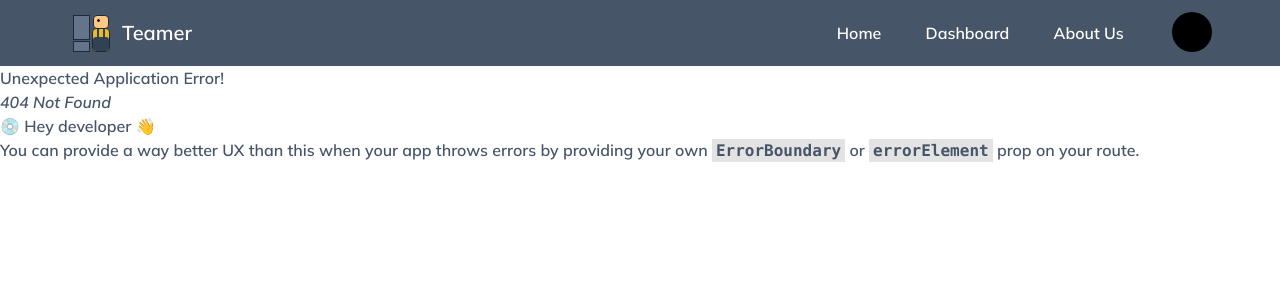
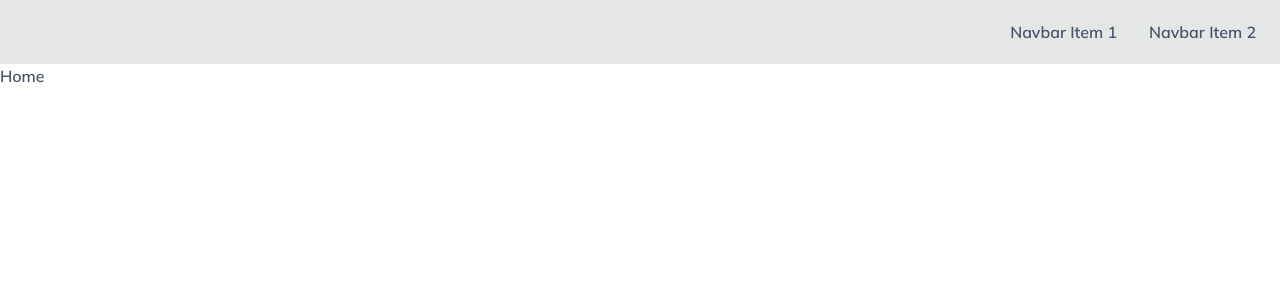
Before and after one commit to ProyectoIntegradoOrganizationalApp/Front-End, a React (Vite) app: page / in a window 1280 px wide. Before the commit this address had no page. Shown: the top 300 px of the page. Built offline with nearby package versions, Linux system fonts and the light colour scheme.

Commit message:
Cambio de estructura

```diff
--- /dev/null
+++ b/src/adapters/components/Nav.tsx
@@ -0,0 +1,40 @@
+import { RouterProps } from "react-router-dom";
+import { Route } from "../../domain/Route.interfaces";
+
+export function Nav({ children }: any, routes: Route[]) {
+    return (
+        <>
+            <div className="drawer">
+                <input id="my-drawer-3" type="checkbox" className="drawer-toggle" />
+                <div className="drawer-content flex flex-col">
+                    <div className="w-full navbar bg-base-300">
+                        <div className="flex-none lg:hidden">
+                            <label htmlFor="my-drawer-3" className="btn btn-square btn-ghost">
+                                <svg xmlns="http://www.w3.org/2000/svg" fill="none" viewBox="0 0 24 24" className="inline-block w-6 h-6 stroke-current"><path strokeLinecap="round" strokeLinejoin="round" strokeWidth="2" d="M4 6h16M4 12h16M4 18h16"></path></svg>
+                            </label>
+                        </div>
+                        <div className="flex-1 px-2 mx-2 justify-end">
+                            {/* {routes.map(route => <a href={route.link}>{route.name}</a>)} */}
+                        </div>
+                        <div className="flex-none hidden lg:block">
+                            <ul className="menu menu-horizontal">
+                                <li><a>Navbar Item 1</a></li>
+                                <li><a>Navbar Item 2</a></li>
+                            </ul>
+                        </div>
+                    </div>
+                    {children}
+                </div>
+                <div className="drawer-side">
+                    <label htmlFor="my-drawer-3" className="drawer-overlay"></label>
+                    <ul className="menu p-4 w-80 bg-base-100">
+                        <li><a>Sidebar Item 1</a></li>
+                        <li><a>Sidebar Item 2</a></li>
+
+                    </ul>
+
+                </div>
+            </div>
+        </>
+    )
+}
--- /dev/null
+++ b/src/adapters/pages/Dashboard.tsx
@@ -0,0 +1,7 @@
+export function Dashboard() {
+    return (
+        <>
+            <h1>Dashboard</h1>
+        </>
+    )
+}
--- /dev/null
+++ b/src/adapters/pages/Home.tsx
@@ -0,0 +1,7 @@
+export function Home() {
+    return (
+        <>
+            <h1>Home</h1>
+        </>
+    )
+}
--- /dev/null
+++ b/src/app.tsx
@@ -0,0 +1,33 @@
+import { createBrowserRouter, RouterProvider } from 'react-router-dom';
+import { Route } from './domain/Route.interfaces';
+import { Home } from './adapters/pages/Home';
+import { Dashboard } from './adapters/pages/Dashboard';
+import { Nav } from './adapters/components/Nav';
+
+const routes: Route[] = [
+    { name: "Home", link: "/" },
+    { name: "Dashboard", link: "/dashboard" }
+]
+
+const router = createBrowserRouter([
+    {
+        path: "/",
+        element: <Home />
+    },
+    {
+        path: "/dashboard",
+        element: <Dashboard />
+    }
+])
+
+export function App() {
+    return (
+        <>
+            <Nav
+                routes={routes}
+            >
+                <RouterProvider router={router} />
+            </Nav>
+        </>
+    )
+}
--- a/src/main.tsx
+++ b/src/main.tsx
@@ -1,64 +1,13 @@
-// React
 import React from 'react';
-import { useState } from 'react';
 import ReactDOM from 'react-dom/client';
-import { createBrowserRouter, RouterProvider } from "react-router-dom";
-
-// Pages
-import Home from "./pages/home/Home";
-import Dashboard from "./pages/dashboard/Dashboard";
-import AboutUs from "./pages/aboutus/AboutUs";
-import Profile from "./pages/profile/Profile";
-
-// Components
-import Nav from './shared/components/Nav';
-import Footer from './shared/components/Footer';
 
 // CSS
 import './index.css';
-
-// Routes
-const router = createBrowserRouter(
-  [
-    {
-      path: "/home",
-      element: <Home/>
-    },
-    {
-      path: "/dashboard",
-      element: <Dashboard/>
-    },
-    {
-      path: "/aboutus",
-      element: <AboutUs/>
-    }
-  ]
-);
-const routes = {
-  home: {
-    link: "/home",
-    name: "Home"
-  },
-  dashboard: {
-    link: "/dashboard",
-    name: "Dashboard"
-  },
-  aboutus: {
-    link: "/aboutus",
-    name: "About Us"
-  }
-};
-
+import { App } from './app';
 
 
 ReactDOM.createRoot(document.getElementById('root') as HTMLElement).render(
   <React.StrictMode>
-    <Nav
-      home={ routes.home }
-      dashboard={ routes.dashboard }
-      aboutus={ routes.aboutus }
-    />
-    <RouterProvider router={router} />
-    {/* <Footer /> */}
+    <App />
   </React.StrictMode>,
 );
--- a/src/pages/aboutus/AboutUs.tsx
+++ /dev/null
@@ -1,9 +0,0 @@
-import React from 'react';
-
-export default function AboutUs() {
-    return(
-        <div>
-            <h1>About Us</h1>
-        </div>
-    );
-}
--- a/src/pages/dashboard/Dashboard.tsx
+++ /dev/null
@@ -1,9 +0,0 @@
-import React from 'react';
-
-export default function Dashboard() {
-    return(
-        <div>
-            <h1>Hola dashboard</h1>
-        </div>
-    );
-}
--- a/src/pages/home/Home.tsx
+++ /dev/null
@@ -1,20 +0,0 @@
-import React from 'react';
-
-import hero from '../../assets/svg/home/hero.svg'
-
-export default function Home() {
-    return (
-        <div className="hero min-h-screen">
-            <div className="hero-content flex-col lg:flex-row-reverse gap-14">
-                <div className="flex-1">
-
-                </div>
-                <div className="flex-1">
-                    <h1 className="text-4xl">The <b>open source platform</b> for <b>developers to work</b> & communicate cohesively and organized in the best way thanks to the wide variety of apps that we have</h1>
-                    <p className="py-6">Teamer Software will help you <b>organize with your team</b> or alone those tasks that need it. With all the functionality that we include you will be satisfied</p>
-                    <button className="btn btn-slate-800 capitalize px-16 text-white">Our Repository</button>
-                </div>
-            </div>
-        </div>
-    );
-}
--- a/src/pages/profile/Profile.tsx
+++ /dev/null
@@ -1,9 +0,0 @@
-import React from 'react';
-
-export default function Profile() {
-    return(
-        <div>
-            <h1>Hola Profile</h1>
-        </div>
-    );
-}
--- a/src/shared/components/Footer.tsx
+++ /dev/null
@@ -1,11 +0,0 @@
-import React from 'react';
-
-import { Link } from 'react-router-dom';
-
-export default function Footer() {
-    return(
-        <>
-            <h1>Footer</h1>
-        </>
-    );
-}
--- a/src/shared/components/Nav.tsx
+++ /dev/null
@@ -1,53 +0,0 @@
-import React, { useState } from 'react';
-
-// Assets
-import logo from "../../assets/svg/logo.svg";
-
-import { Link } from 'react-router-dom';
-import { Route } from '../interfaces/Route.interfaces';
-
-export default function Nav({ home, dashboard, aboutus }: { home: Route, dashboard: Route, aboutus: Route }) {
-
-    return (
-        <div className="navbar bg-slate-600 text-white pr-16 pl-14">
-            {/* Logo */}
-            <div className="flex-1">
-                <a className="btn btn-ghost normal-case text-xl" href="/home">
-                    <img className="pr-3" src={logo} />
-                    <h1 className="font-3xl">Teamer</h1>
-                </a>
-            </div>
-
-            {/* Menu */}
-            <div className="links flex gap-5 pr-5">
-                <a href={home.link} className={window.location.pathname === home.link ? 'nav-active' : ''}> {home.name} </a>&nbsp;
-                <a href={dashboard.link} className={window.location.pathname === dashboard.link ? 'nav-active' : ''}> {dashboard.name} </a>&nbsp;
-                <a href={aboutus.link} className={window.location.pathname === aboutus.link ? 'nav-active' : ''}> {aboutus.name} </a>&nbsp;
-            </div>
-
-            {/* Profile */}
-            <div className="flex-none">
-
-                {/* DropDown */}
-                <div className="dropdown dropdown-end">
-
-                    <label tabIndex={0} className="btn btn-ghost btn-circle avatar">
-                        <div className="w-10 rounded-full bg-black">
-
-                        </div>
-                    </label>
-                    <ul tabIndex={0} className="menu menu-compact dropdown-content mt-3 p-2 shadow bg-base-100 rounded-box w-52">
-                        <li>
-                            <a className="justify-between">
-                                Profile
-                                <span className="badge">New</span>
-                            </a>
-                        </li>
-                        <li><a>Settings</a></li>
-                        <li><a>Logout</a></li>
-                    </ul>
-                </div>
-            </div>
-        </div>
-    );
-}
```
Also changed, not shown: src/domain/Route.interfaces.ts (renamed from src/shared/interfaces/Route.interfaces.ts).
